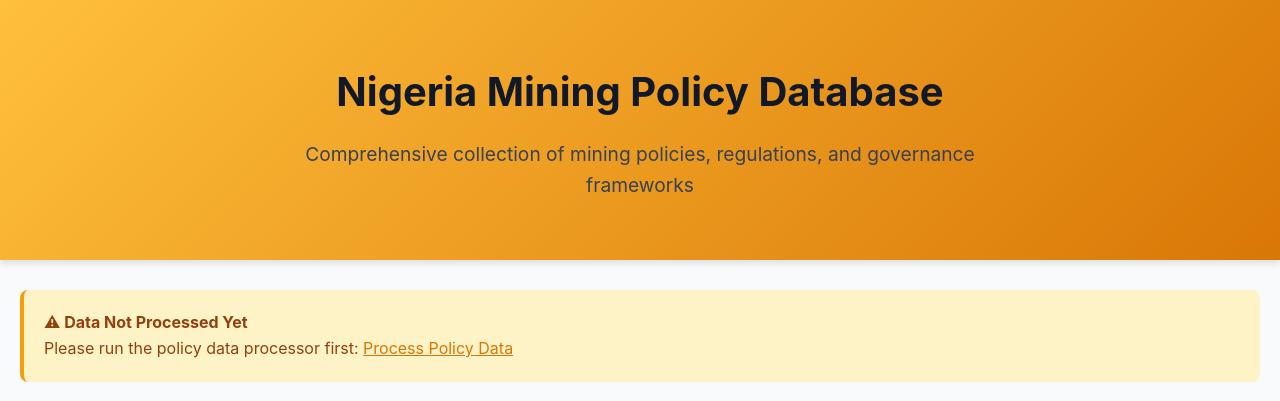
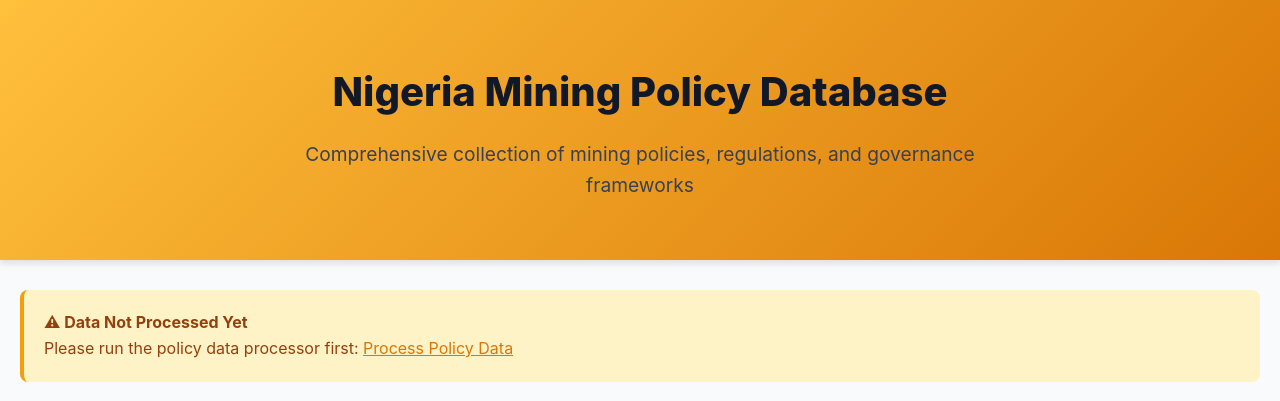
Before and after one commit to sauravafripoli/nigeria-policy-database, a PHP site: page /policy-database/index.php in a window 1280 px wide. Shown: the top 401 px of the page. Run offline with PHP 8.4, Linux system fonts and the light colour scheme.

Commit message:
font changes

```diff
--- a/assets/css/style-lite.css
+++ b/assets/css/style-lite.css
@@ -7,7 +7,7 @@
 ================================================================ */
 
 :root {
-    --vr-font-primary:  "Rubik", Helvetica, sans-serif;--vr-font-secondary:  "Rubik", Helvetica, sans-serif;--vr-font-tertiary:  "Roboto", Helvetica, sans-serif;--vr-theme-color: #f8ae1a;--vr-block-color: #161616;--vr-mega-menu-color: #f9f9f9;}
+    --vr-font-primary:  "Open Sans", "Rubik", Helvetica, sans-serif;--vr-font-secondary:  "Open Sans", "Rubik", Helvetica, sans-serif;--vr-font-tertiary:  "Open Sans", "Roboto", Helvetica, sans-serif;--vr-theme-color: #f8ae1a;--vr-block-color: #161616;--vr-mega-menu-color: #f9f9f9;}
     .section-videos .video-large .image {height: 100% !important;}
     .modal-newsletter .image {background-image: url('https://afripoli.org/assets/img/newsletter.webp');
 }
@@ -111,7 +111,9 @@ ul {
 /* --- Typography --- */
 .h1, .h2, .h3, .h4, .h5, .h6, h1, h2, h3, h4, h5, h6 {
     font-family: var(--vr-font-secondary);
-}
+
+}
+
 
 small,.small {
     font-weight: 400
--- a/components/home.php
+++ b/components/home.php
@@ -17,7 +17,7 @@ if(!defined('IN_GS')){ die('you cannot load this page directly.'); }
 
 .home-hero h1 {
     font-size: 3rem;
-    font-weight: 700;
+    font-weight: 800;
     margin-bottom: 20px;
     color: #111827;
 }
--- a/mining-database/assets/css/mining-db.css
+++ b/mining-database/assets/css/mining-db.css
@@ -62,7 +62,7 @@ body {
 
 .hero h1 {
     font-size: 3rem;
-    font-weight: 700;
+    font-weight: 800;
     margin-bottom: 16px;
     letter-spacing: -0.5px;
     color: #111827;
--- a/policy-database/assets/css/policy-db.css
+++ b/policy-database/assets/css/policy-db.css
@@ -39,7 +39,7 @@ body {
 
 .policy-hero h1 {
     font-size: 2.5rem;
-    font-weight: 700;
+    font-weight: 800;
     margin-bottom: 15px;
     color: #111827;
 }
```
Also changed, not shown: header.inc.php (+5 -2 lines).
